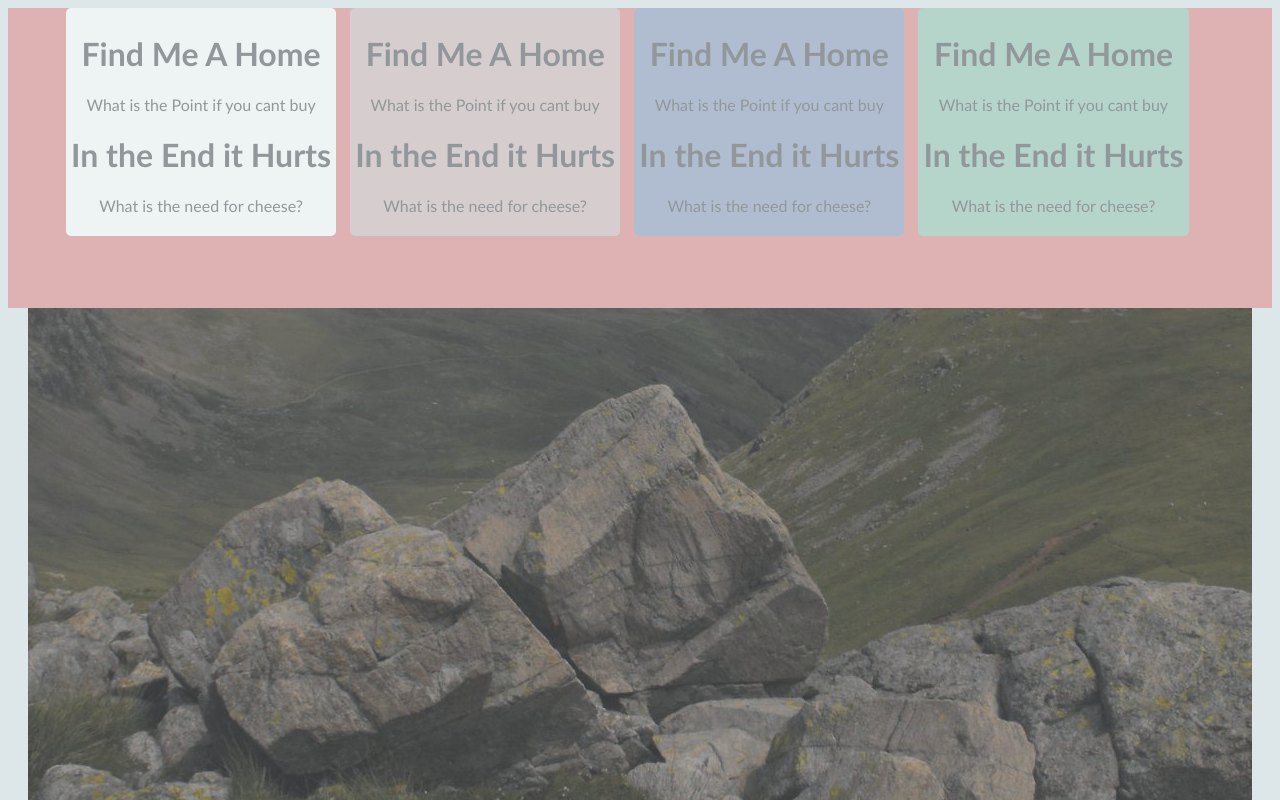
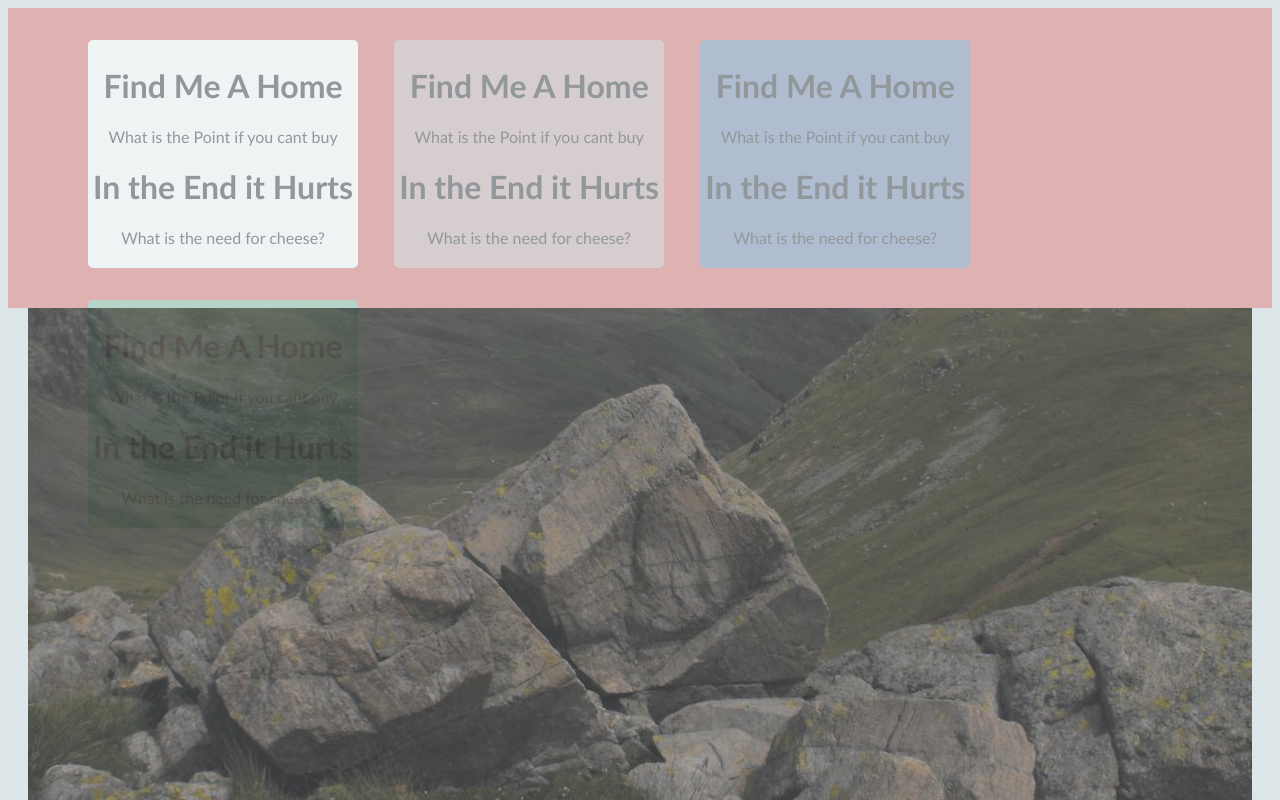
Before and after one commit to caith073/monkeytest, a plain HTML site: page index.html in a window 1280 px wide. Shown: the top 800 px of the page. Drawn offline with Linux system fonts and the light colour scheme.

Commit message:
css update margins

```diff
--- a/main.css
+++ b/main.css
@@ -16,7 +16,8 @@ body {
     display: inline-block;
     background-color: #fff;
     border-radius: 5px;
-    margin-left: 10px;
+    margin-left: 2em;
+    margin-top: 2em;
     padding: 5px;
     text-align: center;
 }
@@ -24,7 +25,8 @@ body {
     display: inline-block;
     background-color: rgb(209, 180, 180);
     border-radius: 5px;
-    margin-left: 10px;
+    margin-left: 2em;
+    margin-top: 2em;
     padding: 5px;
     text-align: center;
 }
@@ -32,7 +34,8 @@ body {
     display: inline-block;
     background-color: rgb(132, 149, 185);
     border-radius: 5px;
-    margin-left: 10px;
+    margin-left: 2em;
+    margin-top: 2em;
     padding: 5px;
     text-align: center;
 }
@@ -40,7 +43,8 @@ body {
     display: inline-block;
     background-color: rgb(142, 196, 173);
     border-radius: 5px;
-    margin-left: 10px;
+    margin-left: 2em;
+    margin-top: 2em;
     padding: 5px;
     text-align: center;
 }
```
